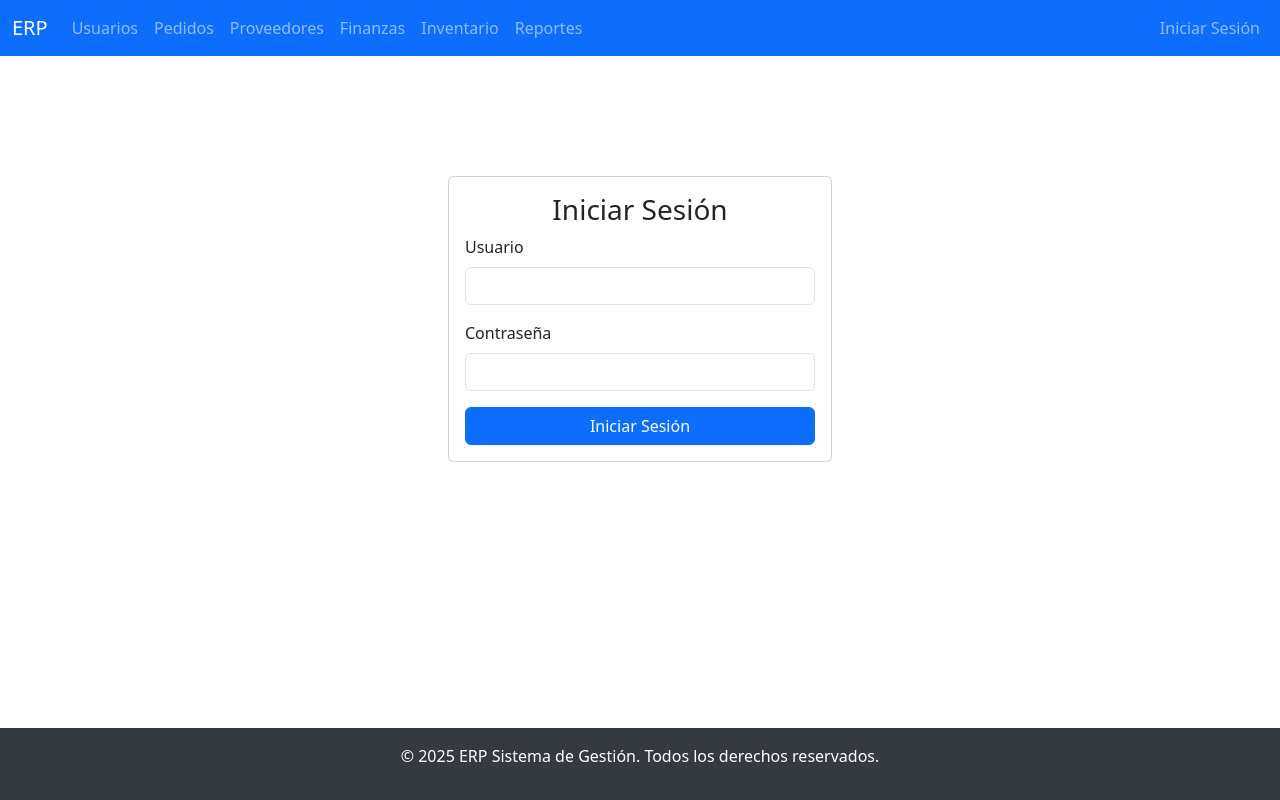
After one commit to diegoale23/modeloerp, a Django app: page / in a window 1280 px wide. The commit adds this page. Run offline with Django 5.2, Linux system fonts and the light colour scheme.

Commit message:
version1.2

```diff
--- a/ERP/ERP/settings.py
+++ b/ERP/ERP/settings.py
@@ -133,3 +133,8 @@ STATIC_URL = 'static/'
 # https://docs.djangoproject.com/en/5.1/ref/settings/#default-auto-field
 
 DEFAULT_AUTO_FIELD = 'django.db.models.BigAutoField'
+
+# modeloerp/settings.py
+LOGIN_URL = '/login/'
+LOGIN_REDIRECT_URL = '/index/'
+LOGOUT_REDIRECT_URL = '/login/'
--- a/ERP/ERP/urls.py
+++ b/ERP/ERP/urls.py
@@ -1,19 +1,38 @@
 from django.contrib import admin
 from django.urls import path, include
+from django.contrib.auth import views as auth_views
+from .views import index  # Importamos la vista index
 
 urlpatterns = [
     # Ruta para la administración de Django
     path('admin/', admin.site.urls),
 
+    # Ruta raíz muestra el login
+    path('', auth_views.LoginView.as_view(
+        template_name='login.html',
+        redirect_authenticated_user=True,
+        next_page='/index/'  # Redirige a /index/ tras login
+    ), name='home'),
+
+    # Ruta para la página index
+    path('index/', index, name='index'),
+
     # Rutas para las aplicaciones del ERP
-    path('usuarios/', include('usuarios.urls')),  # URLs de la app usuarios
-    path('pedidos/', include('pedidos.urls')),  # URLs de la app pedidos
-    path('proveedores/', include('proveedores.urls')),  # URLs de la app proveedores
-    path('gestion-financiera/', include('gestion_financiera.urls')),  # URLs de la app gestion_financiera
-    path('inventario/', include('inventario.urls')),  # URLs de la app inventario
-    path('reportes/', include('reportes.urls')),  # URLs de la app reportes
-    path('productos/', include('productos.urls')),# URLs de la app productos
+    path('usuarios/', include('usuarios.urls')),
+    path('pedidos/', include('pedidos.urls')),
+    path('proveedores/', include('proveedores.urls')),
+    path('gestion-financiera/', include('gestion_financiera.urls')),
+    path('inventario/', include('inventario.urls')),
+    path('reportes/', include('reportes.urls')),
+    path('productos/', include('productos.urls')),
 
-    # Rutas para login/logout
-    #path('auth/', include('django.contrib.auth.urls')),  # URLs predefinidas para autenticación
+    # Ruta para login
+    path('login/', auth_views.LoginView.as_view(
+        template_name='login.html',
+        redirect_authenticated_user=True,
+        next_page='/index/'  # Redirige a /index/ tras login
+    ), name='login'),
+
+    # Ruta para logout
+    path('logout/', auth_views.LogoutView.as_view(next_page='/login'), name='logout'),
 ]
--- /dev/null
+++ b/ERP/ERP/views.py
@@ -0,0 +1,5 @@
+from django.shortcuts import render
+
+
+def index(request):
+    return render(request, 'index.html')
--- a/ERP/templates/base.html
+++ b/ERP/templates/base.html
@@ -11,13 +11,25 @@
             background-color: #343a40;
             color: white;
         }
+        /* Opcional: Footer fijo en la parte inferior */
+        body {
+            min-height: 100vh;
+            display: flex;
+            flex-direction: column;
+        }
+        .content {
+            flex: 1;
+        }
+        footer {
+            flex-shrink: 0;
+        }
     </style>
 </head>
 <body>
     <!-- Navbar -->
     <nav class="navbar navbar-expand-lg navbar-dark bg-primary">
         <div class="container-fluid">
-            <a class="navbar-brand" href="{% url 'lista_productos' %}">ERP</a>
+            <a class="navbar-brand" href="{% url 'index' %}">ERP</a>
             <button class="navbar-toggler" type="button" data-bs-toggle="collapse" data-bs-target="#navbarNav" aria-controls="navbarNav" aria-expanded="false" aria-label="Toggle navigation">
                 <span class="navbar-toggler-icon"></span>
             </button>
@@ -34,7 +46,10 @@
                 <ul class="navbar-nav ms-auto">
                     {% if user.is_authenticated %}
                     <li class="nav-item">
-                        <a class="nav-link" href="{% url 'logout' %}">Cerrar Sesión</a>
+                        <form method="post" action="{% url 'logout' %}" class="d-inline">
+                            {% csrf_token %}
+                            <button type="submit" class="nav-link btn btn-link text-white p-0 border-0" style="background: none;">Cerrar Sesión</button>
+                        </form>
                     </li>
                     {% else %}
                     <li class="nav-item">
@@ -46,8 +61,20 @@
         </div>
     </nav>
 
+    <!-- Mensajes de Django -->
+    <div class="container my-4">
+        {% if messages %}
+            {% for message in messages %}
+                <div class="alert alert-{{ message.tags }} alert-dismissible fade show" role="alert">
+                    {{ message }}
+                    <button type="button" class="btn-close" data-bs-dismiss="alert" aria-label="Close"></button>
+                </div>
+            {% endfor %}
+        {% endif %}
+    </div>
+
     <!-- Main Content -->
-    <div class="container my-4">
+    <div class="container my-4 content">
         {% block content %}
         {% endblock %}
     </div>
@@ -55,7 +82,7 @@
     <!-- Footer -->
     <footer class="py-3">
         <div class="container text-center">
-            <p>&copy; 2025 ERP Sistema de Gestión. Todos los derechos reservados.</p>
+            <p>© 2025 ERP Sistema de Gestión. Todos los derechos reservados.</p>
         </div>
     </footer>
 
--- /dev/null
+++ b/ERP/templates/login.html
@@ -0,0 +1,24 @@
+{% extends 'base.html' %}
+{% block title %}Iniciar Sesión{% endblock %}
+
+{% block content %}
+<div class="d-flex justify-content-center align-items-center mt-5">
+    <div class="card" style="width: 24rem;">
+        <div class="card-body">
+            <h3 class="card-title text-center">Iniciar Sesión</h3>
+            <form method="post">
+                {% csrf_token %}
+                <div class="mb-3">
+                    <label for="username" class="form-label">Usuario</label>
+                    <input type="text" name="username" id="username" class="form-control" required>
+                </div>
+                <div class="mb-3">
+                    <label for="password" class="form-label">Contraseña</label>
+                    <input type="password" name="password" id="password" class="form-control" required>
+                </div>
+                <button type="submit" class="btn btn-primary w-100">Iniciar Sesión</button>
+            </form>
+        </div>
+    </div>
+</div>
+{% endblock %}
```
Also changed, not shown: ERP/templates/index.html (added, +85 -0 lines).
